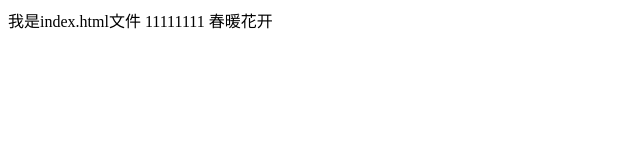
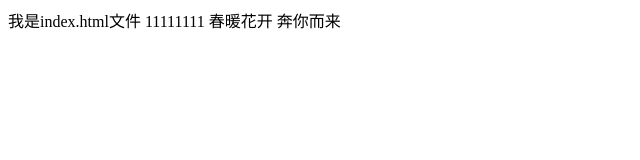
Before and after one commit to zhangzhenhuozhe/git-demo, a plain HTML site: page index.html in a window 1280 px wide. Shown: the whole page, without its empty margins (0-640 px from the left). Drawn offline with Linux system fonts and the light colour scheme.

Commit message:
A程序员的第四次提交

```diff
--- a/index.html
+++ b/index.html
@@ -8,5 +8,6 @@
 我是index.html文件
 11111111
 春暖花开
+奔你而来
 </body>
 </html>
```
